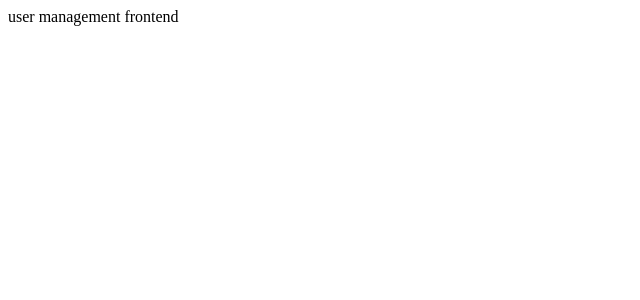
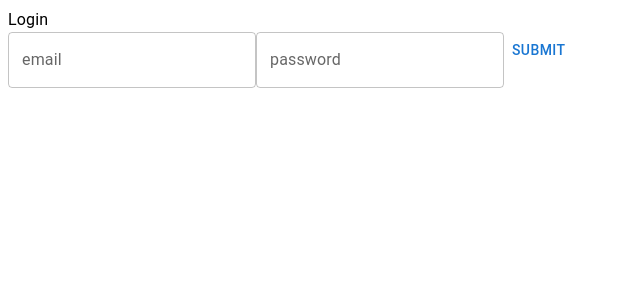
Before and after one commit to urreita9/user-managment-fe, a React (Create React App) app: page / in a window 1280 px wide. Shown: the top 300 px of the page, without its empty margins (0-640 px from the left). Built offline with nearby package versions, Linux system fonts and the light colour scheme.

Commit message:
LoginPage refactor (test 3)

```diff
--- a/package.json
+++ b/package.json
@@ -12,11 +12,13 @@
     "@types/node": "^16.18.39",
     "@types/react": "^18.2.15",
     "@types/react-dom": "^18.2.7",
+    "formik": "^2.4.2",
     "react": "^18.2.0",
     "react-dom": "^18.2.0",
     "react-scripts": "5.0.1",
     "typescript": "^4.9.5",
-    "web-vitals": "^2.1.4"
+    "web-vitals": "^2.1.4",
+    "yup": "^1.2.0"
   },
   "scripts": {
     "start": "react-scripts start",
--- a/src/App.tsx
+++ b/src/App.tsx
@@ -1,5 +1,7 @@
+import { LoginPage } from "./pages/login/LoginPage"
+
 const App = () => {
-  return <div>user management frontend</div>
+  return <LoginPage />
 }
 
 export default App
--- a/src/pages/login/LoginPage.tsx
+++ b/src/pages/login/LoginPage.tsx
@@ -1,12 +1,51 @@
 import { Typography, TextField, Button } from "@mui/material"
+import { useFormik } from "formik"
+import * as Yup from "yup"
+
+const loginSchema = Yup.object({
+  email: Yup.string().email().required("Email is required"),
+  password: Yup.string().required("Password is required"),
+})
+
+const initialValues = {
+  email: "",
+  password: "",
+}
 
 export const LoginPage = () => {
+  const formik = useFormik({
+    initialValues,
+    validationSchema: loginSchema,
+    onSubmit: (values) => {
+      console.log(values)
+    },
+  })
   return (
     <>
       <Typography component={"h1"}>Login</Typography>
-      <TextField label='email' />
-      <TextField label='password' />
-      <Button>Submit</Button>
+
+      <form onSubmit={formik.handleSubmit}>
+        <TextField
+          name='email'
+          label='email'
+          value={formik.values.email}
+          onChange={formik.handleChange}
+          onBlur={formik.handleBlur}
+          error={formik.touched.email && Boolean(formik.errors.email)}
+          helperText={formik.touched.email && formik.errors.email}
+        />
+        <TextField
+          name='password'
+          label='password'
+          type='password'
+          value={formik.values.password}
+          onChange={formik.handleChange}
+          onBlur={formik.handleBlur}
+          error={formik.touched.password && Boolean(formik.errors.password)}
+          helperText={formik.touched.password && formik.errors.password}
+        />
+        <Button type='submit'>Submit</Button>
+      </form>
     </>
   )
 }
```
Also changed, not shown: 2 other files (tests, documents, lock files or other folders).
